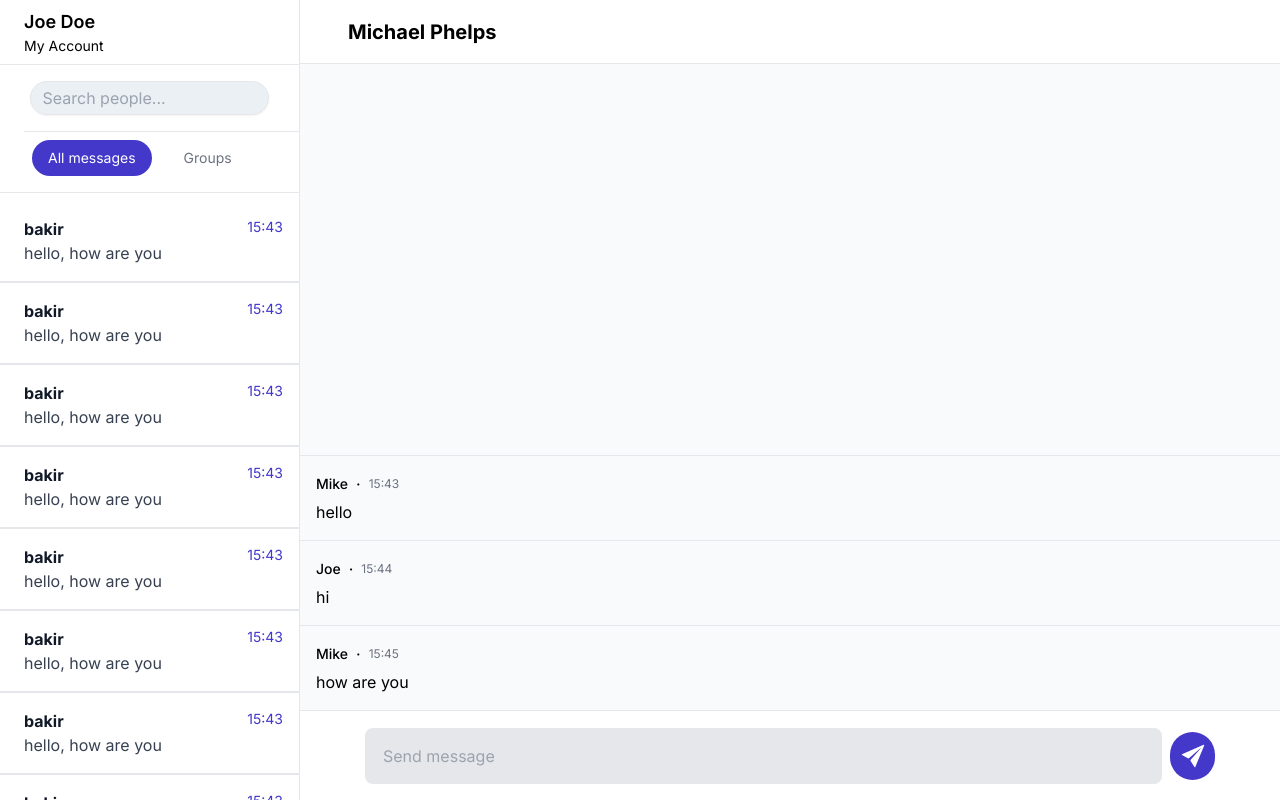
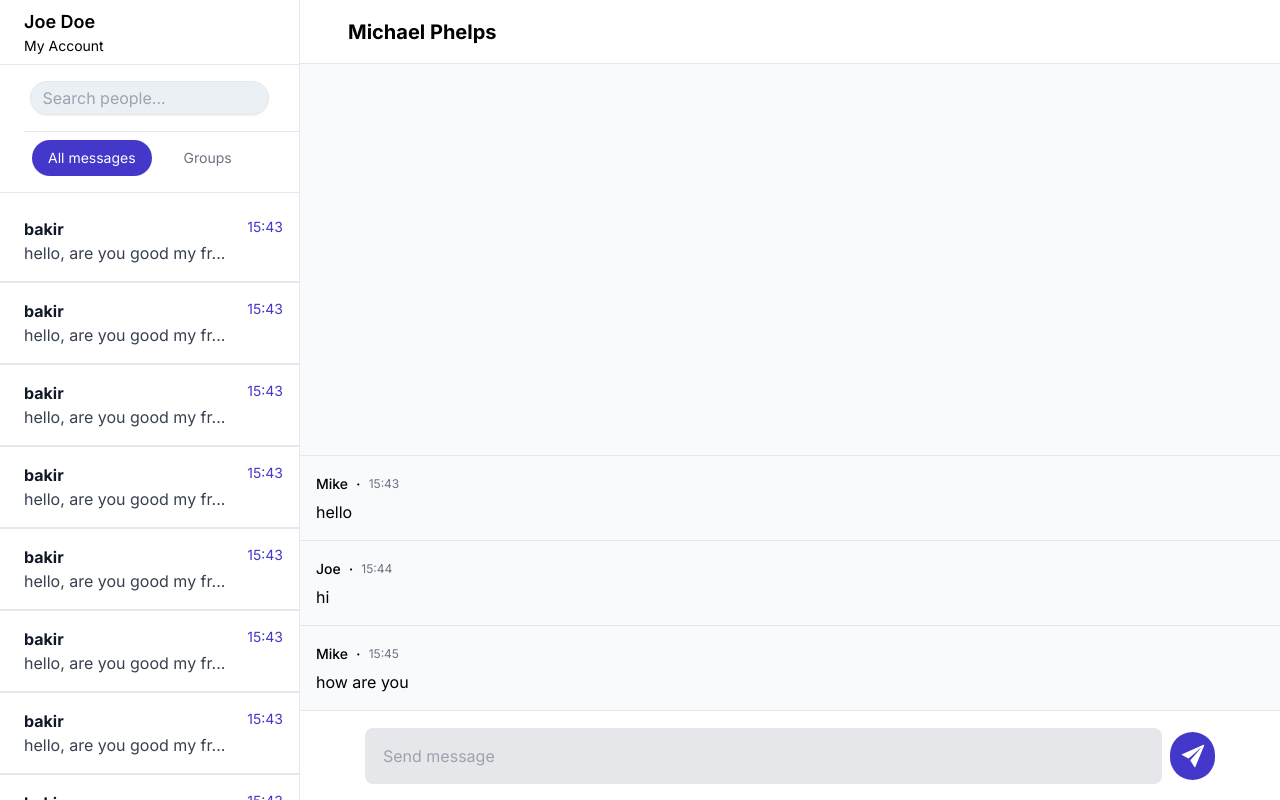
Before and after one commit to bakirdevedzic/chat-app, a React (Vite) app: page /chat/1 in a window 1280 px wide. Built offline with nearby package versions, Linux system fonts and the light colour scheme.

Commit message:
change message preview lenght

```diff
--- a/src/components/MessagePreview.jsx
+++ b/src/components/MessagePreview.jsx
@@ -1,13 +1,15 @@
 const MessagePreview = ({
   name = "bakir",
-  message = "hello, how are you",
+  message = "hello, are you good my friend??",
   time = "15:43",
 }) => {
   return (
-    <div className="flex items-start justify-between  p-4 pl-[1.5rem] hover:bg-slate-300 hover:cursor-pointer">
+    <div className="flex items-start justify-between  p-4 pl-[1.5rem] hover:bg-primary-indigo hover:bg-opacity-20 hover:cursor-pointer">
       <div>
         <div className="font-bold text-gray-900">{name}</div>
-        <div className="text-gray-700">{message}</div>
+        <div className="text-gray-700">
+          {message.length > 25 ? message.slice(0, 25) + "..." : message}
+        </div>
       </div>
       <div className="text-sm text-primary-indigo">{time}</div>
     </div>
```
